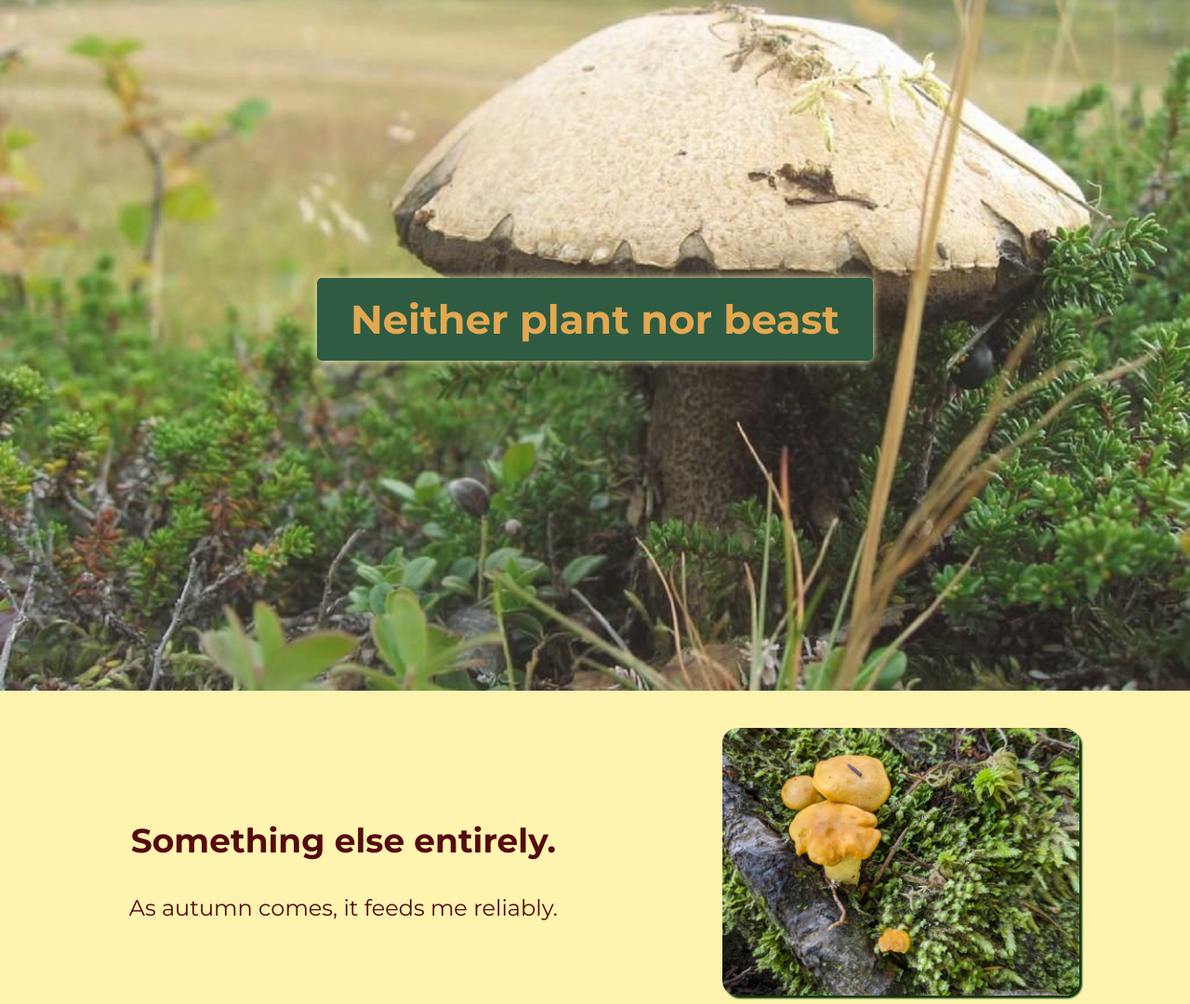
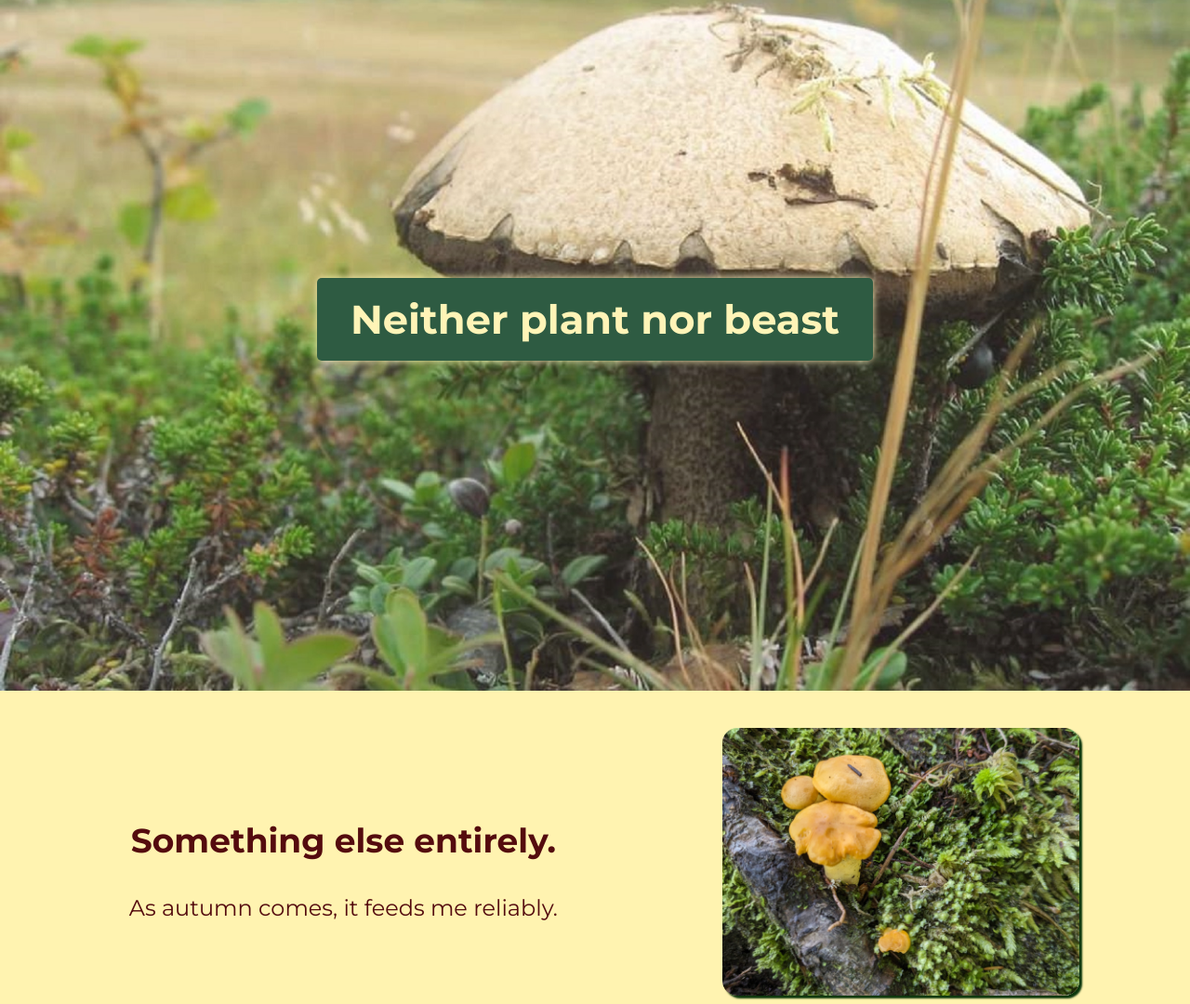
Before and after one commit to JohnB08/task-2, a plain HTML site: page index.html in a window 1280 px wide. Shown: the part 1455-2535 px from the top of the page at 93% size. Drawn offline with Linux system fonts and the light colour scheme.

Commit message:
styled using autumnal colors I found

```diff
--- a/style.css
+++ b/style.css
@@ -17,7 +17,7 @@ h2 {
   text-align: center;
   font-size: 1.8em;
   background-color: #184a2e;
-  color: #e09f3e;
+  color: #fff3b0;
   padding: 0.417em 0.84em;
   border-radius: 5px;
   box-shadow: 0px 0px 8px #fff3b0;
```
